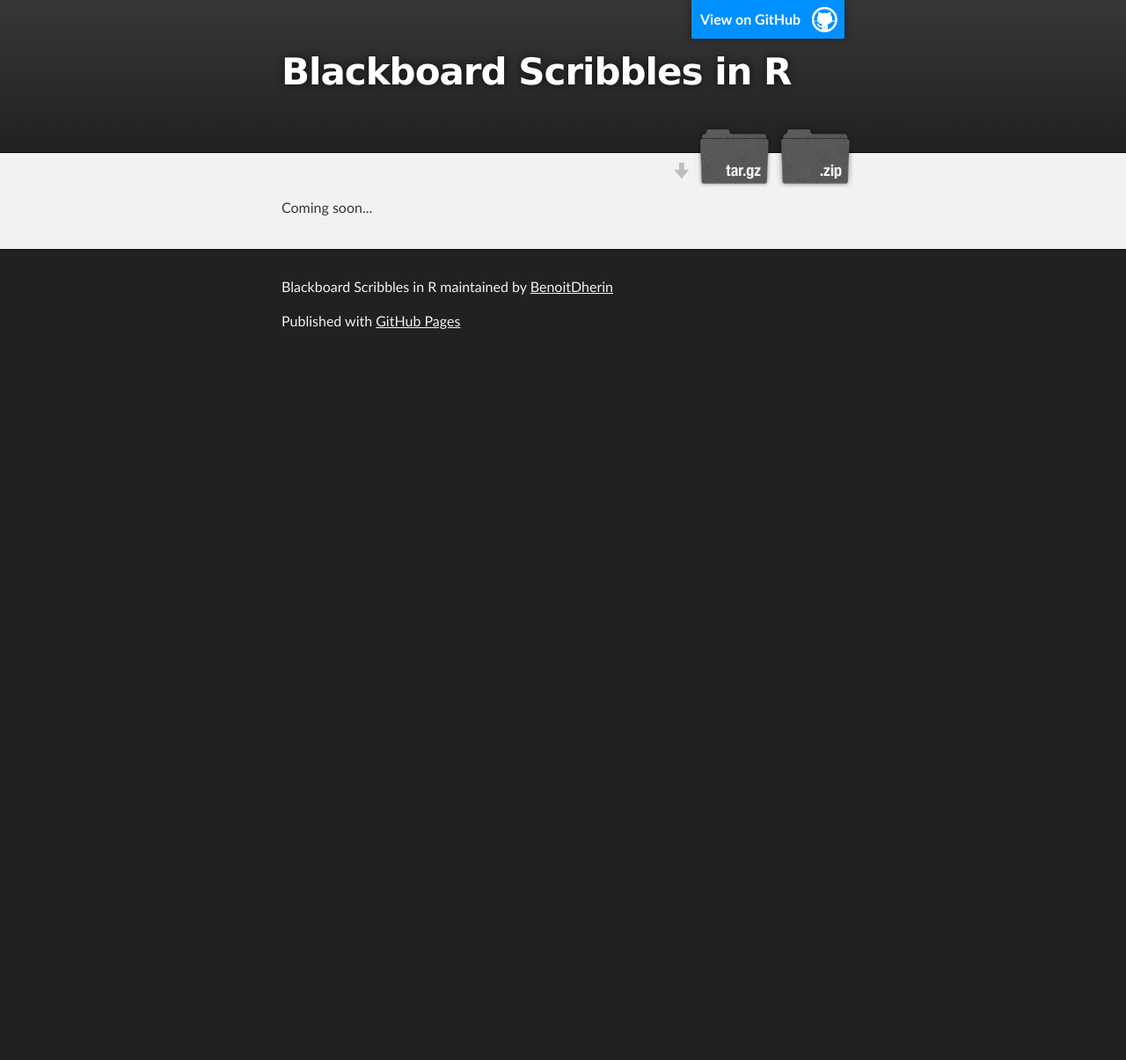
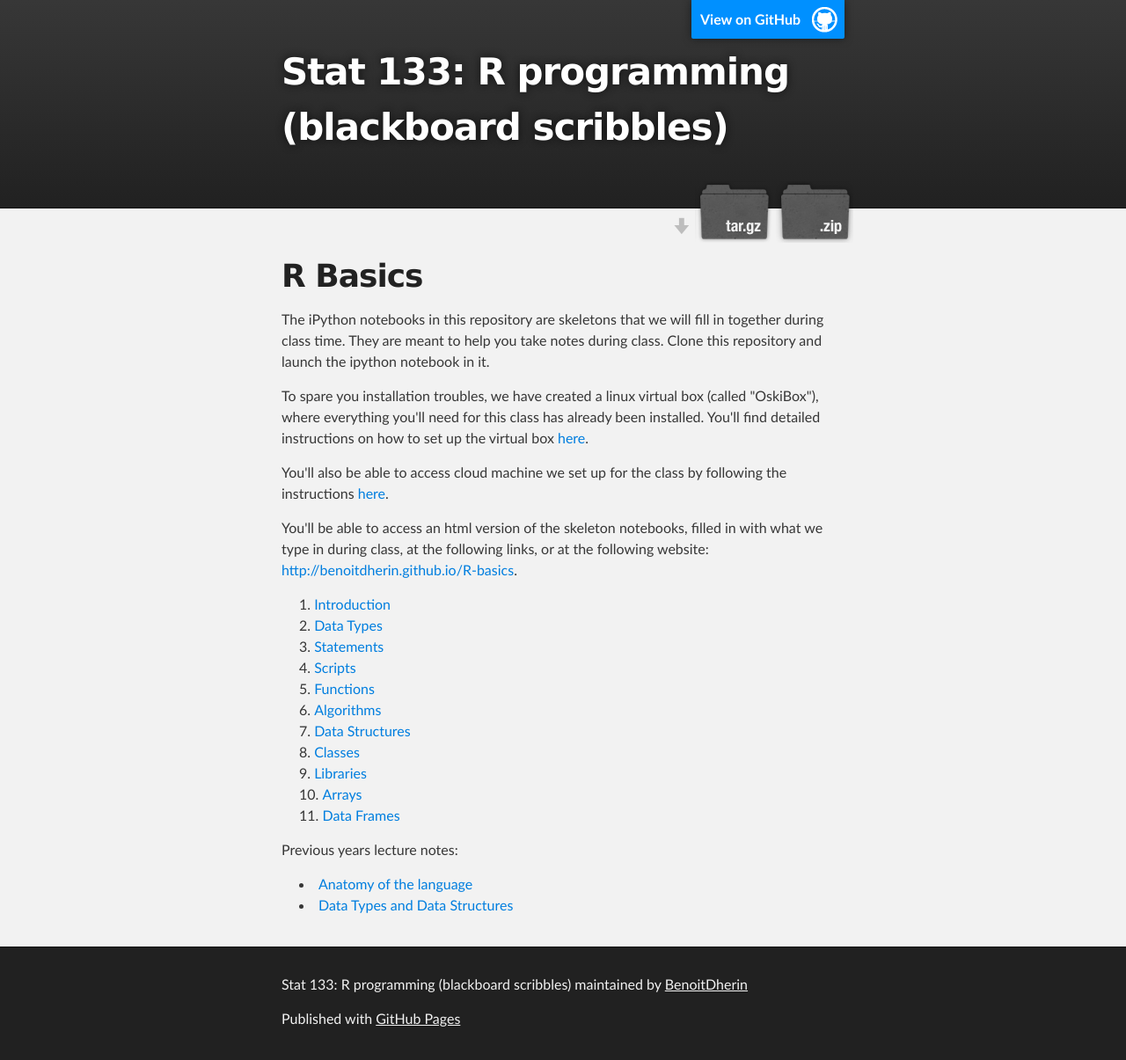
Before and after one commit to philiphong93/R-basics, a plain HTML site: page index.html in a window 1280 px wide. Shown: the whole page at 88% size. Before the commit the page ends 800 px from the top, so only its background shows below. Drawn offline with Linux system fonts and the light colour scheme.

Commit message:
Create gh-pages branch via GitHub

```diff
--- a/index.html
+++ b/index.html
@@ -4,11 +4,11 @@
   <head>
     <meta charset='utf-8' />
     <meta http-equiv="X-UA-Compatible" content="chrome=1" />
-    <meta name="description" content="Blackboard Scribbles in R : " />
+    <meta name="description" content="Stat 133: R programming (blackboard scribbles) : " />
 
     <link rel="stylesheet" type="text/css" media="screen" href="stylesheets/stylesheet.css">
 
-    <title>Blackboard Scribbles in R</title>
+    <title>Stat 133: R programming (blackboard scribbles)</title>
   </head>
 
   <body>
@@ -18,7 +18,7 @@
         <header class="inner">
           <a id="forkme_banner" href="https://github.com/BenoitDherin/R-basics">View on GitHub</a>
 
-          <h1 id="project_title">Blackboard Scribbles in R</h1>
+          <h1 id="project_title">Stat 133: R programming (blackboard scribbles)</h1>
           <h2 id="project_tagline"></h2>
 
             <section id="downloads">
@@ -31,14 +31,43 @@
     <!-- MAIN CONTENT -->
     <div id="main_content_wrap" class="outer">
       <section id="main_content" class="inner">
-        <p>Coming soon...</p>
+        <h1>
+<a name="r-basics" class="anchor" href="#r-basics"><span class="octicon octicon-link"></span></a>R Basics</h1>
+
+<p>The iPython notebooks in this repository are skeletons that we will fill in together during class time. They
+are meant to help you take notes during class. Clone this repository and launch the ipython notebook in it. </p>
+
+<p>To spare you installation troubles, we have created a linux virtual box (called "OskiBox"), where everything you'll need for this class has already been installed. You'll find detailed instructions on how to set up the virtual box <a href="https://docs.google.com/document/d/1ybM5k73-b38dvYDbr8QX01l15SNgfysdS7wDmlQDBcY/pub">here</a>.</p>
+
+<p>You'll also be able to access cloud machine we set up for the class by following the instructions <a href="https://docs.google.com/a/berkeley.edu/document/d/14VhcyR_ii19-jnJwUjvOeJe26OJSVZpCjGrsiBnSBxA/pub">here</a>.</p>
+
+<p>You'll be able to access an html version of the skeleton notebooks, filled in with what we type in during class, at the following links, or at the following website: <a href="http://benoitdherin.github.io/R-basics">http://benoitdherin.github.io/R-basics</a>.</p>
+
+<ol>
+<li><a href="http://nbviewer.ipython.org/urls/db.tt/uIXufQ0y?create=1">Introduction</a></li>
+<li><a href="http://nbviewer.ipython.org/urls/db.tt/zSA4xYJb?create=1">Data Types</a></li>
+<li><a href="http://nbviewer.ipython.org/urls/db.tt/UPgYu9Tc?create=1">Statements</a></li>
+<li><a href="http://nbviewer.ipython.org/urls/db.tt/samZLs3B?create=1">Scripts</a></li>
+<li><a href="http://nbviewer.ipython.org/urls/db.tt/SRJa3JKK?create=1">Functions</a></li>
+<li><a href="http://nbviewer.ipython.org/urls/db.tt/pytHwosk?create=1">Algorithms</a></li>
+<li><a href="http://nbviewer.ipython.org/urls/db.tt/a4X2QSLD?create=1">Data Structures</a></li>
+<li><a href="http://nbviewer.ipython.org/urls/db.tt/d7qy5GaW?create=1">Classes</a></li>
+<li><a href="http://nbviewer.ipython.org/urls/db.tt/oOJMHvFC?create=1">Libraries</a></li>
+<li><a href="http://nbviewer.ipython.org/urls/db.tt/80ZA9ZWL?create=1">Arrays</a></li>
+<li><a href="http://nbviewer.ipython.org/urls/db.tt/Rctqxosk?create=1">Data Frames</a></li>
+</ol><p>Previous years lecture notes:</p>
+
+<ul>
+<li><a href="http://nbviewer.ipython.org/urls/db.tt/Y8RsLFIC?create=1">Anatomy of the language</a></li>
+<li><a href="http://nbviewer.ipython.org/urls/db.tt/QxPG9UwO?create=1">Data Types and Data Structures</a></li>
+</ul>
       </section>
     </div>
 
     <!-- FOOTER  -->
     <div id="footer_wrap" class="outer">
       <footer class="inner">
-        <p class="copyright">Blackboard Scribbles in R maintained by <a href="https://github.com/BenoitDherin">BenoitDherin</a></p>
+        <p class="copyright">Stat 133: R programming (blackboard scribbles) maintained by <a href="https://github.com/BenoitDherin">BenoitDherin</a></p>
         <p>Published with <a href="http://pages.github.com">GitHub Pages</a></p>
       </footer>
     </div>
```
Also changed, not shown: params.json (+1 -1 lines).
